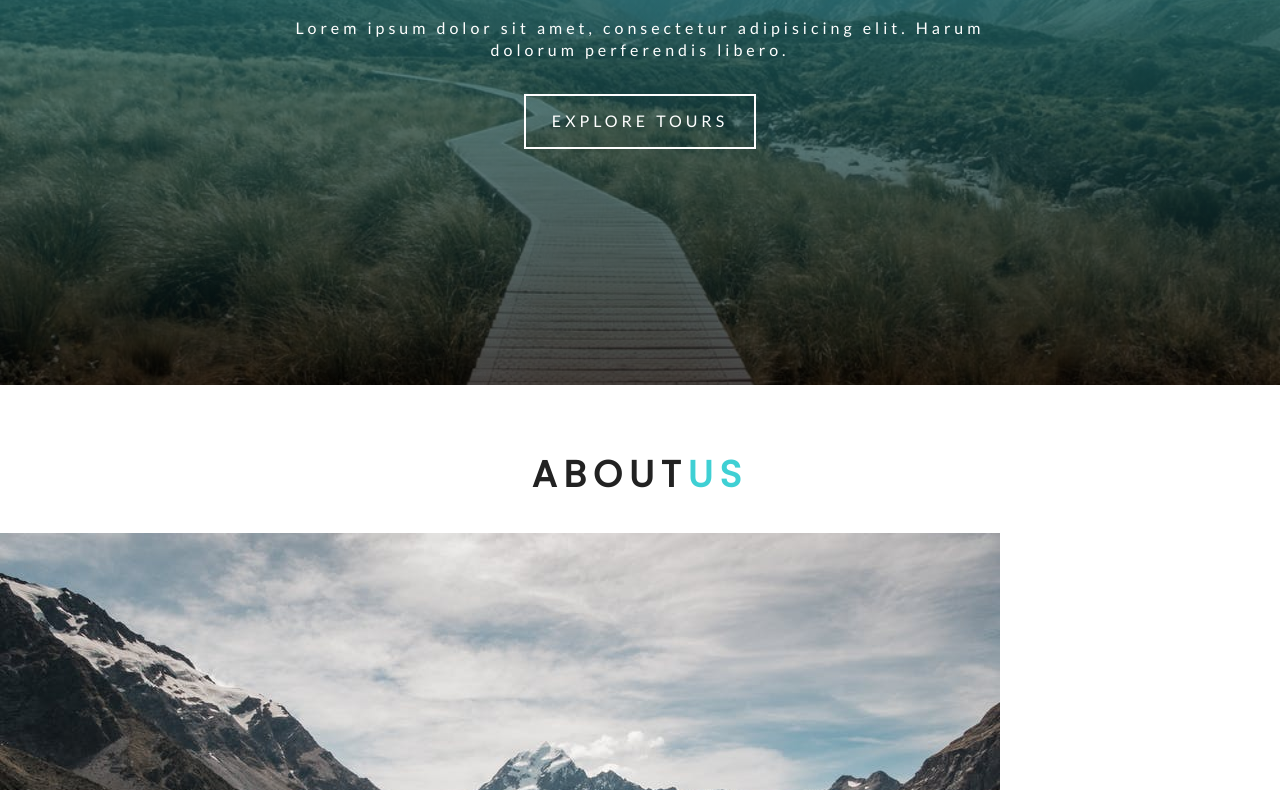
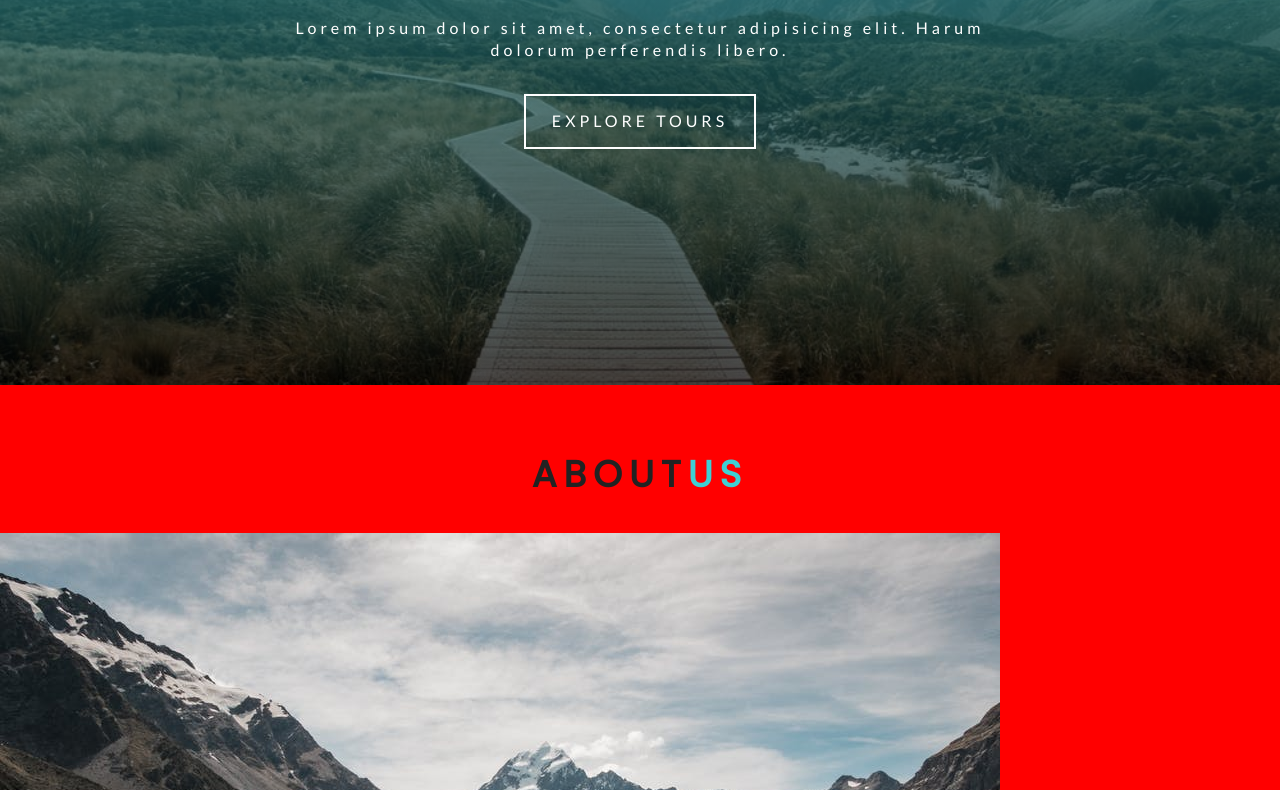
Before and after one commit to juamecos/example-gatsby-project, a Gatsby site: page / in a window 1280 px wide. Shown: the part 500-1290 px from the top of the page. Built offline with nearby package versions, Linux system fonts and the light colour scheme; Gatsby itself is replaced by a stand-in of ours.

Commit message:
second commit body background red

```diff
--- a/src/components/layout.css
+++ b/src/components/layout.css
@@ -22,7 +22,7 @@
 body {
   font-family: "Lato", sans-serif;
   color: var(--mainBlack);
-  background: var(--mainWhite);
+  background: red; /*var(--mainWhite)*/
   line-height: 1.4;
   font-size: 1rem;
 }
```
